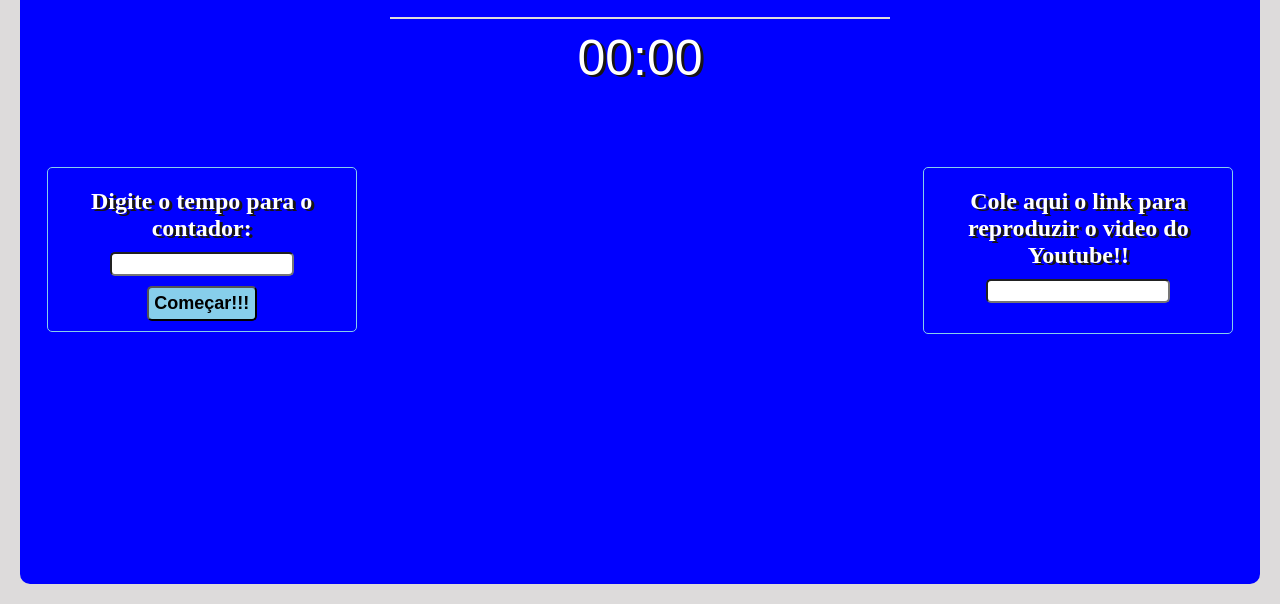
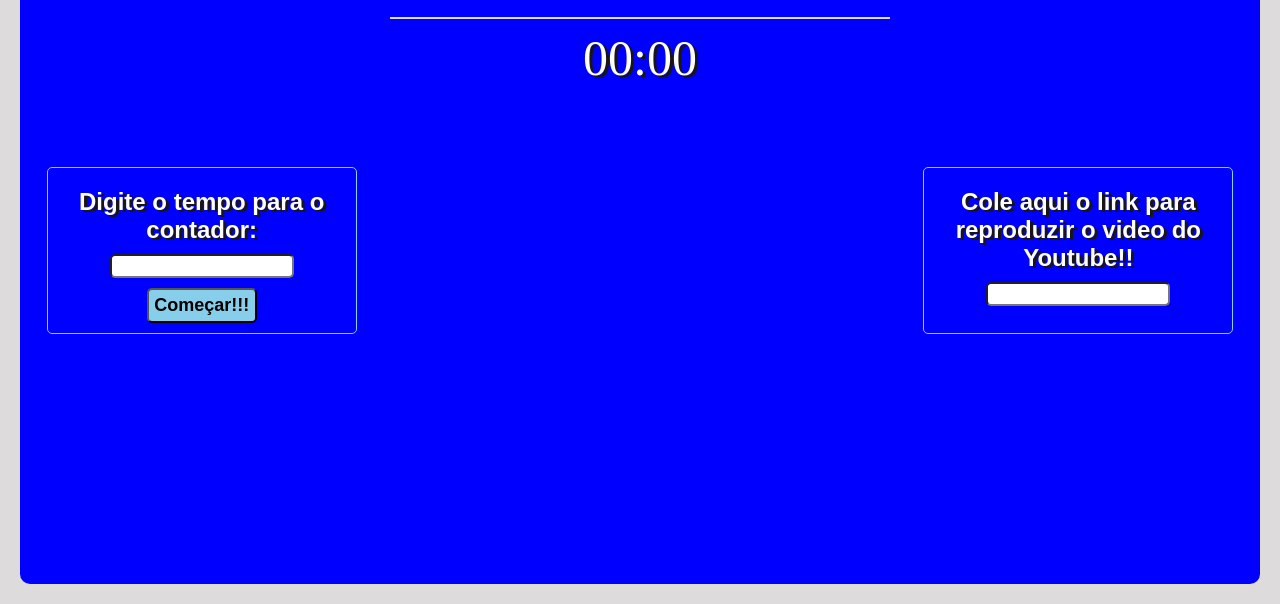
Before and after one commit to rfka/rfka.github.io, a plain HTML site: page index.html in a window 1280 px wide. Shown: the part 204-808 px from the top of the page. Drawn offline with Linux system fonts and the light colour scheme; a web font is replaced by a local one.

Commit message:
nova correção na fonte da tag #timer
nova correção na fonte da tag #timer

```diff
--- a/assets/style.css
+++ b/assets/style.css
@@ -17,6 +17,7 @@ body{
     padding: 20px;
     display: flex;
     justify-content: center;
+    font-family: Arial, Helvetica, sans-serif;
 
 }
 
@@ -79,7 +80,7 @@ input{
 }
 
 #timer{
-    font-family: Arial, Helvetica, sans-serif;
+    font-family: orbitron;
 }
 
 #tempo input[type=submit]{
```
